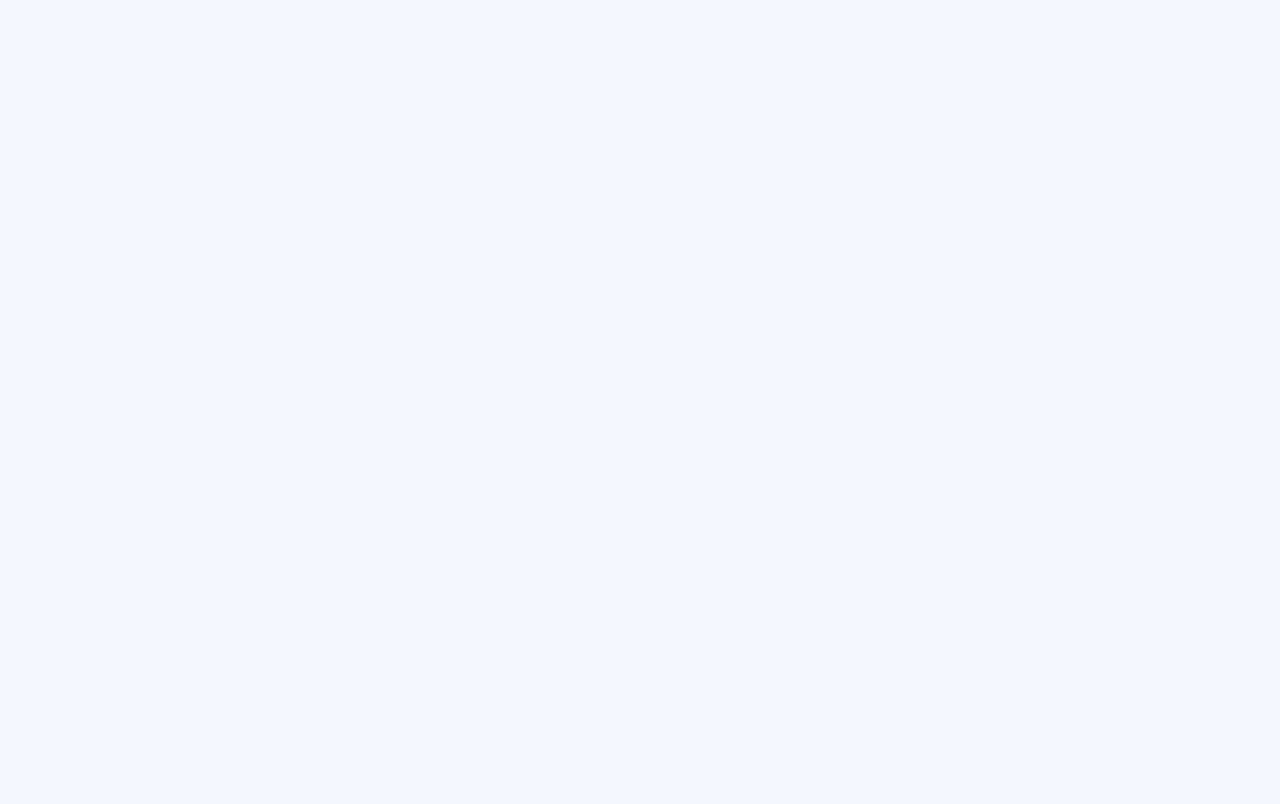
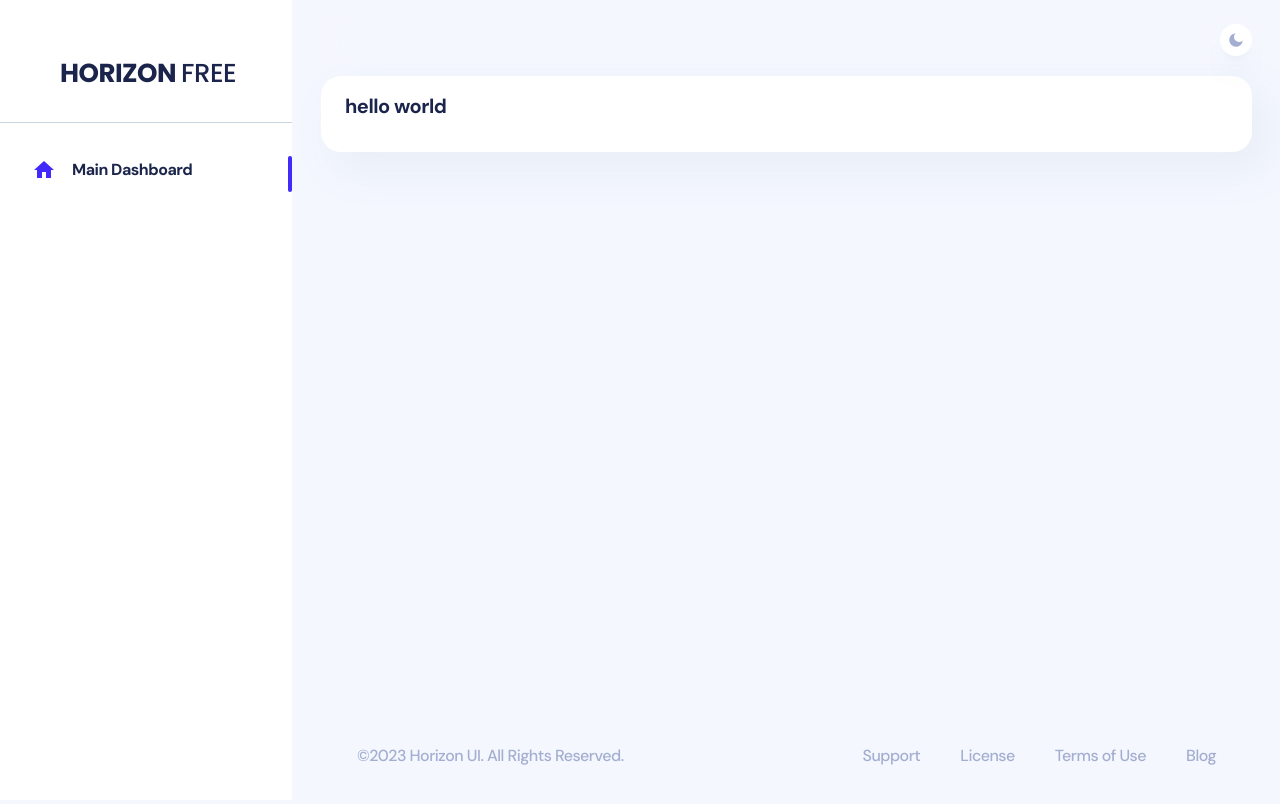
Before and after one commit to AvishkaUmesh/translator-app, a React (Create React App) app: page /home/default in a window 1280 px wide. Before the commit this address had no page. Shown: the top 804 px of the page. Built offline with nearby package versions, Linux system fonts and the light colour scheme; what tailwindcss-rtl would draw is missing.

Commit message:
routes fixed

```diff
--- a/src/App.jsx
+++ b/src/App.jsx
@@ -5,8 +5,8 @@ import AdminLayout from "layouts/dashboard";
 const App = () => {
   return (
     <Routes>
-      <Route path="admin/*" element={<AdminLayout />} />
-      <Route path="/" element={<Navigate to="/admin" replace />} />
+      <Route path="home/*" element={<AdminLayout />} />
+      <Route path="/" element={<Navigate to="/home" replace />} />
     </Routes>
   );
 };
--- a/src/components/sidebar/components/Links.jsx
+++ b/src/components/sidebar/components/Links.jsx
@@ -1,7 +1,6 @@
 /* eslint-disable */
-import React from "react";
+import DashIcon from "components/icons/DashIcon";
 import { Link, useLocation } from "react-router-dom";
-import DashIcon from "components/icons/DashIcon";
 // chakra imports
 
 export function SidebarLinks(props) {
@@ -18,7 +17,7 @@ export function SidebarLinks(props) {
   const createLinks = (routes) => {
     return routes.map((route, index) => {
       if (
-        route.layout === "/admin" ||
+        route.layout === "/home" ||
         route.layout === "/auth" ||
         route.layout === "/rtl"
       ) {
--- a/src/layouts/dashboard/index.jsx
+++ b/src/layouts/dashboard/index.jsx
@@ -22,7 +22,7 @@ export default function Admin(props) {
   };
   const getRoutes = (routes) => {
     return routes.map((prop, key) => {
-      if (prop.layout === "/admin") {
+      if (prop.layout === "/home") {
         return (
           <Route path={`/${prop.path}`} element={prop.component} key={key} />
         );
@@ -34,7 +34,7 @@ export default function Admin(props) {
 
   document.documentElement.dir = "ltr";
   return (
-    <div className="flex w-full h-full">
+    <div className="flex h-full w-full">
       <Sidebar open={open} onClose={() => setOpen(false)} />
       {/* Navbar & Main Content */}
       <div className="h-full w-full bg-lightPrimary dark:!bg-navy-900">
@@ -55,7 +55,7 @@ export default function Admin(props) {
 
                 <Route
                   path="/"
-                  element={<Navigate to="/admin/default" replace />}
+                  element={<Navigate to="/home/default" replace />}
                 />
               </Routes>
             </div>
--- a/src/routes.js
+++ b/src/routes.js
@@ -7,9 +7,9 @@ import { MdHome } from "react-icons/md";
 const routes = [
   {
     name: "Main Dashboard",
-    layout: "/admin",
+    layout: "/home",
     path: "default",
-    icon: <MdHome className="w-6 h-6" />,
+    icon: <MdHome className="h-6 w-6" />,
     component: <MainDashboard />,
   },
 ];
```
